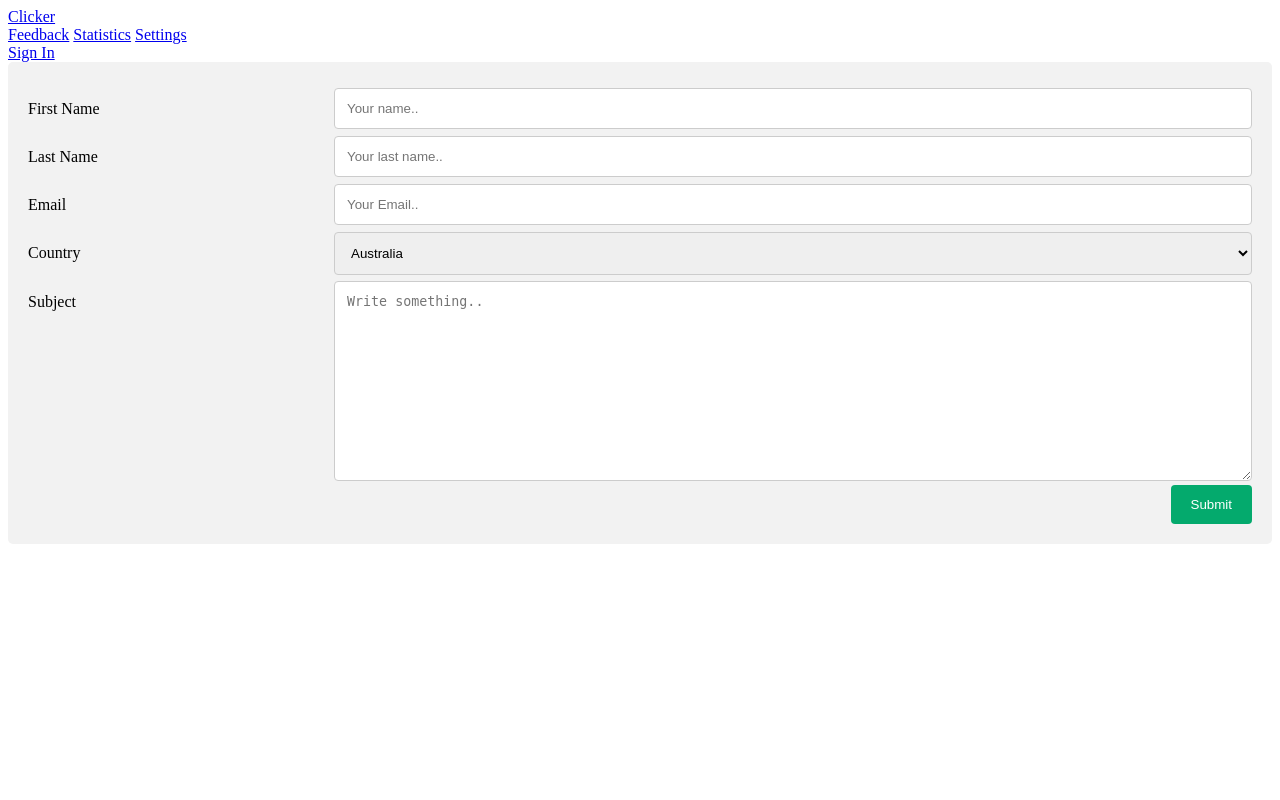
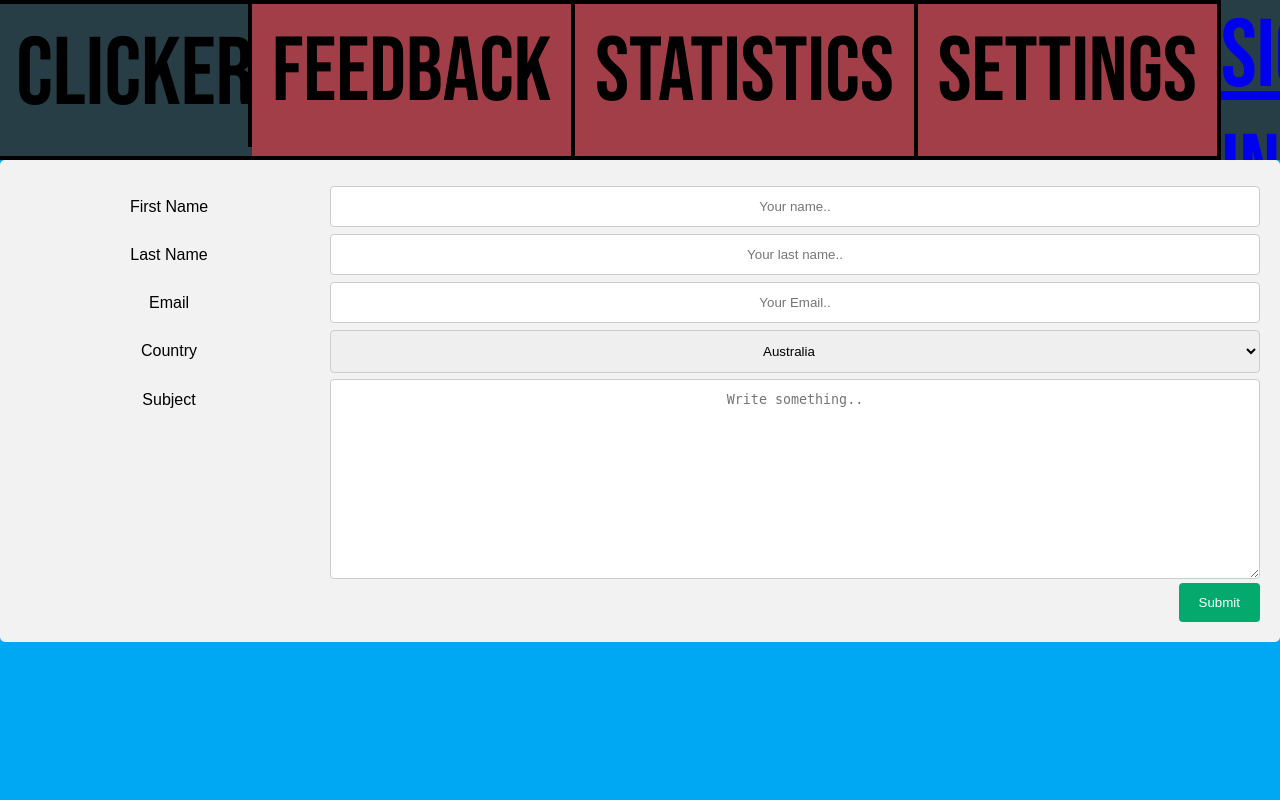
Before and after one commit to AlexWilson06/Propoganda, a PHP site: page /contact.php in a window 1280 px wide. Run offline with PHP 8.4, Linux system fonts and the light colour scheme.

Commit message:
changed
Changed

```diff
--- a/contact.php
+++ b/contact.php
@@ -1,19 +1,26 @@
 <!DOCTYPE html>
 <html lang="en">
 <head>
+<link rel="preconnect" href="https://fonts.googleapis.com">
+<link rel="preconnect" href="https://fonts.gstatic.com" crossorigin>
+<link href="https://fonts.googleapis.com/css2?family=Bebas+Neue&display=swap" rel="stylesheet">
+<title>Propoganda Clicker: Feedback</title>
 <meta charset="UTF-8">
-    <meta name="viewport" content="width=device-width, initial-scale=1.0">
-    <title>Propoganda Clicker: Feedback</title>
+<meta name="viewport" content="width=device-width, initial-scale=1">
+<link rel="stylesheet" href="css/style.css">
 </head>
 <body>
-<div class="navbarother">
-  <div class="navbarother2">
+<div class="MainCollumn">
+<div class="MenuCollumn">
+    <div class="navbar">
+      <div class="navbar2">
       <a href="index.php">Clicker</a>
       </div>
       <a href="contact.php">Feedback</a>
       <a href="Statistics.php">Statistics</a>
       <a href="settings.php">Settings</a>
-  <div class="navbarother2">
+      </div>
+    <div class="navbar2">
       <a href="sign in.php">Sign In</a>
       </div>
     </div>
@@ -68,6 +75,7 @@
       <input type="submit" value="Submit">
     </div>
   </form>
+</div>
 </div>
 </body>
 <style>
--- a/css/style.css
+++ b/css/style.css
@@ -74,6 +74,7 @@
     background-color: #273E47;
     width: 20vw;
   }
+
   /* Style the navigation bar links */
   .navbar a {
     display: block;
--- a/index.php
+++ b/index.php
@@ -8,12 +8,8 @@
 <meta charset="UTF-8">
 <meta name="viewport" content="width=device-width, initial-scale=1">
 <link rel="stylesheet" href="css/style.css">
-<style>
-</style>
 </head>
 <body>
-</div>
-  </div>
   <div class="MainCollumn">
   <div class="MenuCollumn">
     <div class="navbar">
```
Also changed, not shown: Leaderboard.php (+12 -6 lines), Statistics.php (+8 -8 lines), settings.php (+6 -7 lines), sign in.php (+7 -6 lines). Lines whose indentation alone changed are shown as unchanged.
